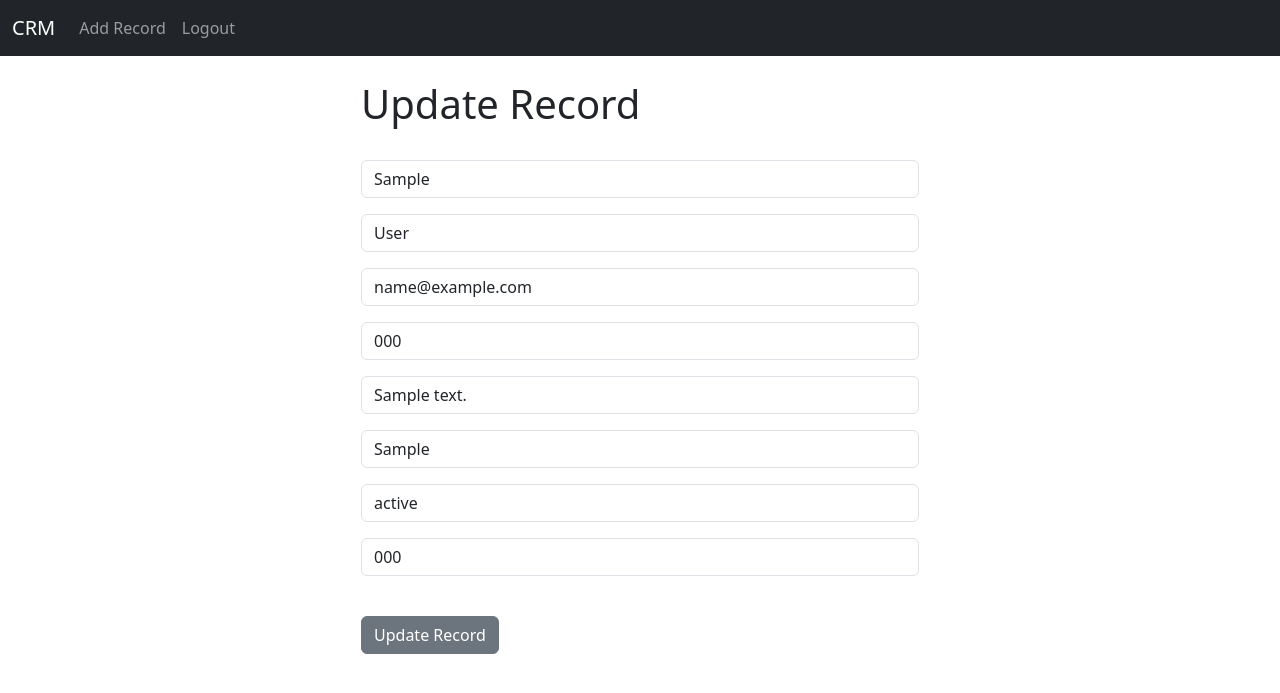
After one commit to shubhamore/django-sandbox, a Django app: page /update_record/1 in a window 1280 px wide. The commit adds this page. Shown: the top 693 px of the page. Run offline with Django 5.2, Linux system fonts and the light colour scheme; a user stored in the database is signed in; tables that the repository leaves empty hold one stand-in row (values such as "Sample post").

Commit message:
implemented create, delete and update of record

```diff
--- a/2. CRM/crm/website/forms.py
+++ b/2. CRM/crm/website/forms.py
@@ -1,7 +1,7 @@
 from django.contrib.auth.forms import UserCreationForm
 from django.contrib.auth.models import User
 from django import forms
-
+from .models import Record
 class SignUpForm(UserCreationForm):
 	email = forms.EmailField(label="", widget=forms.TextInput(attrs={'class':'form-control', 'placeholder':'Email Address'}))
 	first_name = forms.CharField(label="", max_length=100, widget=forms.TextInput(attrs={'class':'form-control', 'placeholder':'First Name'}))
@@ -30,3 +30,17 @@ class SignUpForm(UserCreationForm):
 		self.fields['password2'].widget.attrs['placeholder'] = 'Confirm Password'
 		self.fields['password2'].label = ''
 		self.fields['password2'].help_text = '<span class="form-text text-muted"><small>Enter the same password as before, for verification.</small></span>'
+
+class AddRecordForm(forms.ModelForm):
+	first_name = forms.CharField(required=True, widget=forms.widgets.TextInput(attrs={"placeholder":"First Name", "class":"form-control"}), label="")
+	last_name = forms.CharField(required=True, widget=forms.widgets.TextInput(attrs={"placeholder":"Last Name", "class":"form-control"}), label="")
+	email = forms.CharField(required=True, widget=forms.widgets.TextInput(attrs={"placeholder":"Email", "class":"form-control"}), label="")
+	phone = forms.CharField(required=True, widget=forms.widgets.TextInput(attrs={"placeholder":"Phone", "class":"form-control"}), label="")
+	address = forms.CharField(required=True, widget=forms.widgets.TextInput(attrs={"placeholder":"Address", "class":"form-control"}), label="")
+	city = forms.CharField(required=True, widget=forms.widgets.TextInput(attrs={"placeholder":"City", "class":"form-control"}), label="")
+	state = forms.CharField(required=True, widget=forms.widgets.TextInput(attrs={"placeholder":"State", "class":"form-control"}), label="")
+	zipcode = forms.CharField(required=True, widget=forms.widgets.TextInput(attrs={"placeholder":"Zipcode", "class":"form-control"}), label="")
+
+	class Meta:
+		model = Record
+		exclude = ("user",)
--- a/2. CRM/crm/website/templates/navbar.html
+++ b/2. CRM/crm/website/templates/navbar.html
@@ -7,6 +7,9 @@
       <div class="collapse navbar-collapse" id="navbarSupportedContent">
         {% if user.is_authenticated %}
             <ul class="navbar-nav me-auto mb-2 mb-lg-0">
+                <li class="nav-item">
+                    <a class="nav-link" href="{% url 'add_record' %}">Add Record</a>
+                </li>
                 <li class="nav-item">
                     <a class="nav-link" href="{% url 'logout' %}">Logout</a>
                 </li>
--- a/2. CRM/crm/website/templates/record.html
+++ b/2. CRM/crm/website/templates/record.html
@@ -43,6 +43,8 @@
 
 <br/><br/>
 <a href="{% url 'home' %}" class="btn btn-secondary">Back</a>
+<a href="{% url 'update_record' customer_record.id %}" class="btn btn-secondary">Update Record</a>
+<a href="{% url 'delete_record' customer_record.id %}" class="btn btn-danger">Delete Record</a>
 
 
 {% endblock %}
--- /dev/null
+++ b/2. CRM/crm/website/templates/update_record.html
@@ -0,0 +1,21 @@
+{% extends 'base.html' %}
+{% block content %}
+
+<div class="col-md-6 offset-md-3">
+<h1>Update Record</h1>
+<br/>
+
+<form method="POST">
+	{% csrf_token %}
+
+	{{ form.as_p }}
+
+<br/>
+  <button type="submit" class="btn btn-secondary">Update Record</button>
+
+</form>
+
+
+</div>
+
+{% endblock %}
--- a/2. CRM/crm/website/urls.py
+++ b/2. CRM/crm/website/urls.py
@@ -6,4 +6,7 @@ urlpatterns = [
     path('logout/', views.logout_user, name='logout'),
     path('register/', views.register_user, name='register'),
     path('record/<int:pk>', views.customer_record, name='record'),
+    path('delete_record/<int:pk>', views.delete_record, name='delete_record'),
+    path('update_record/<int:pk>', views.update_record, name='update_record'),
+    path('add_record/', views.add_record, name='add_record'),
 ]
--- a/2. CRM/crm/website/views.py
+++ b/2. CRM/crm/website/views.py
@@ -1,8 +1,9 @@
 from django.shortcuts import render, redirect
 from django.contrib.auth import authenticate, login, logout
 from django.contrib import messages
-from .forms import SignUpForm
+from .forms import SignUpForm, AddRecordForm
 from .models import Record
+
 
 # Create your views here.
 def home(request):
@@ -48,3 +49,39 @@ def customer_record(request, pk):
     else:
         messages.error(request, 'Please login first')
         return redirect('home')
+
+def delete_record(request, pk):
+    if request.user.is_authenticated:
+        record = Record.objects.get(id=pk)
+        record.delete()
+        messages.success(request, 'Record was deleted')
+        return redirect('home')
+    else:
+        messages.error(request, 'Please login first')
+        return redirect('home')
+
+def add_record(request):
+    form=AddRecordForm(request.POST or None)
+    if request.user.is_authenticated:
+        if request.method=='POST':
+            if form.is_valid():
+                form.save()
+                messages.success(request, 'Record was added')
+                return redirect('home')
+        return render(request, 'add_record.html', {'form':form})
+    else:
+        messages.error(request, 'Please login first')
+        return render(request, 'home.html', {'form':form})
+
+def update_record(request,pk):
+    if request.user.is_authenticated:
+        record = Record.objects.get(id=pk)
+        form = AddRecordForm(request.POST or None, instance=record)
+        if form.is_valid():
+            form.save()
+            messages.success(request, 'Record was updated')
+            return redirect('home')
+        return render(request, 'update_record.html', {'form':form})
+    else:
+        messages.error(request, 'Please login first')
+        return redirect('home')
```
Also changed, not shown: 2. CRM/crm/website/templates/add_record.html (added, +21 -0 lines).
